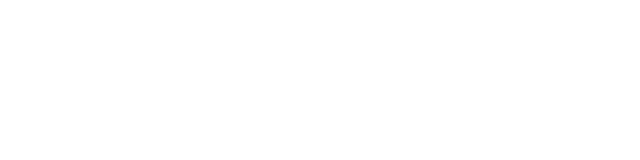
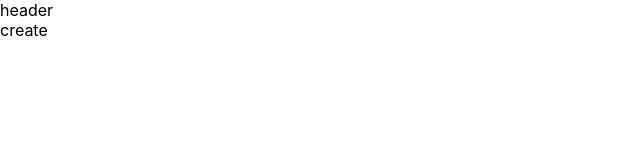
Before and after one commit to Leen-odeh3/MUI-training, a React (Create React App) app: page /create in a window 1280 px wide. Shown: the top 160 px of the page, without its empty margins (0-640 px from the left). Built offline with nearby package versions, Linux system fonts and the light colour scheme; the HTML template or start-up script is replaced by a standard one.

Commit message:
add all pages

```diff
--- a/package.json
+++ b/package.json
@@ -8,7 +8,9 @@
     "@testing-library/user-event": "^13.5.0",
     "react": "^18.2.0",
     "react-dom": "^18.2.0",
+    "react-router-dom": "^6.18.0",
     "react-scripts": "5.0.1",
+    "sass": "^1.69.5",
     "web-vitals": "^2.1.4"
   },
   "scripts": {
--- a/src/App.js
+++ b/src/App.js
@@ -1,8 +1,18 @@
+import { BrowserRouter, Route, Routes } from "react-router-dom";
+import Home from './Pages/Home/Home.jsx'
+import Create from './Pages/Create/Create.jsx'
+import Header from "./Component/Header.jsx";
 
 function App() {
   return (
     <div className="App">
-
+      <BrowserRouter>
+      <Header/>
+      <Routes>
+        <Route path="/" element={<Home/>}/>
+        <Route path="/create" element={<Create/>}/>
+      </Routes>
+      </BrowserRouter>
     </div>
   );
 }
--- /dev/null
+++ b/src/Component/Header.jsx
@@ -0,0 +1,11 @@
+import React from 'react'
+
+const Header = () => {
+  return (
+    <div>
+      header
+    </div>
+  )
+}
+
+export default Header
--- /dev/null
+++ b/src/Pages/Create/Create.jsx
@@ -0,0 +1,12 @@
+import React from 'react'
+import './Create.scss'
+
+const Create = () => {
+  return (
+    <div>
+      create
+    </div>
+  )
+}
+
+export default Create
--- /dev/null
+++ b/src/Pages/Home/Home.jsx
@@ -0,0 +1,12 @@
+import React from 'react'
+import './Home.scss'
+
+const Home = () => {
+  return (
+    <div>
+      home
+    </div>
+  )
+}
+
+export default Home
```
Also changed, not shown: src/Pages/Create/Create.scss (added), src/Pages/Home/Home.scss (added), 1 other file (tests, documents, lock files or other folders).
